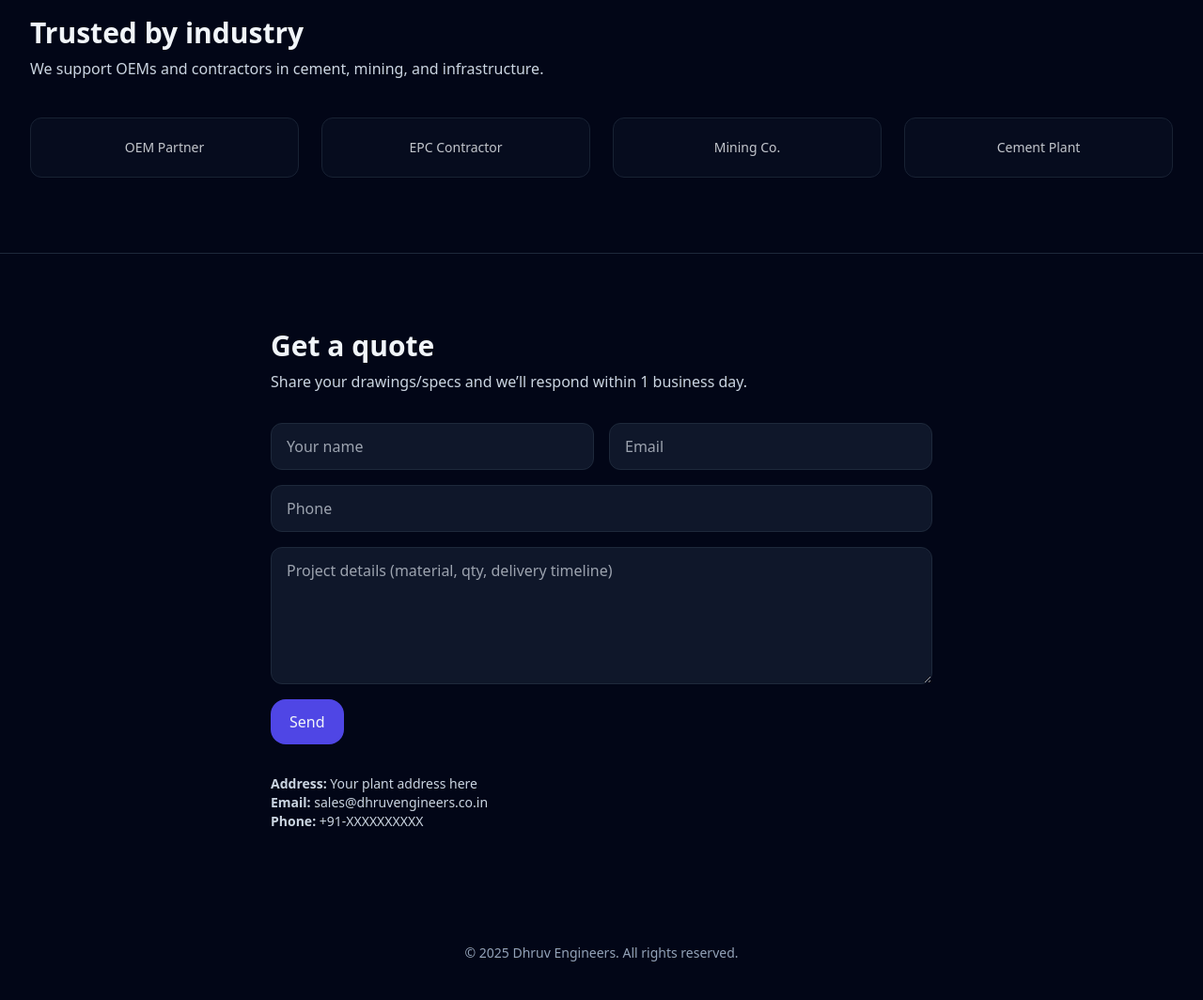
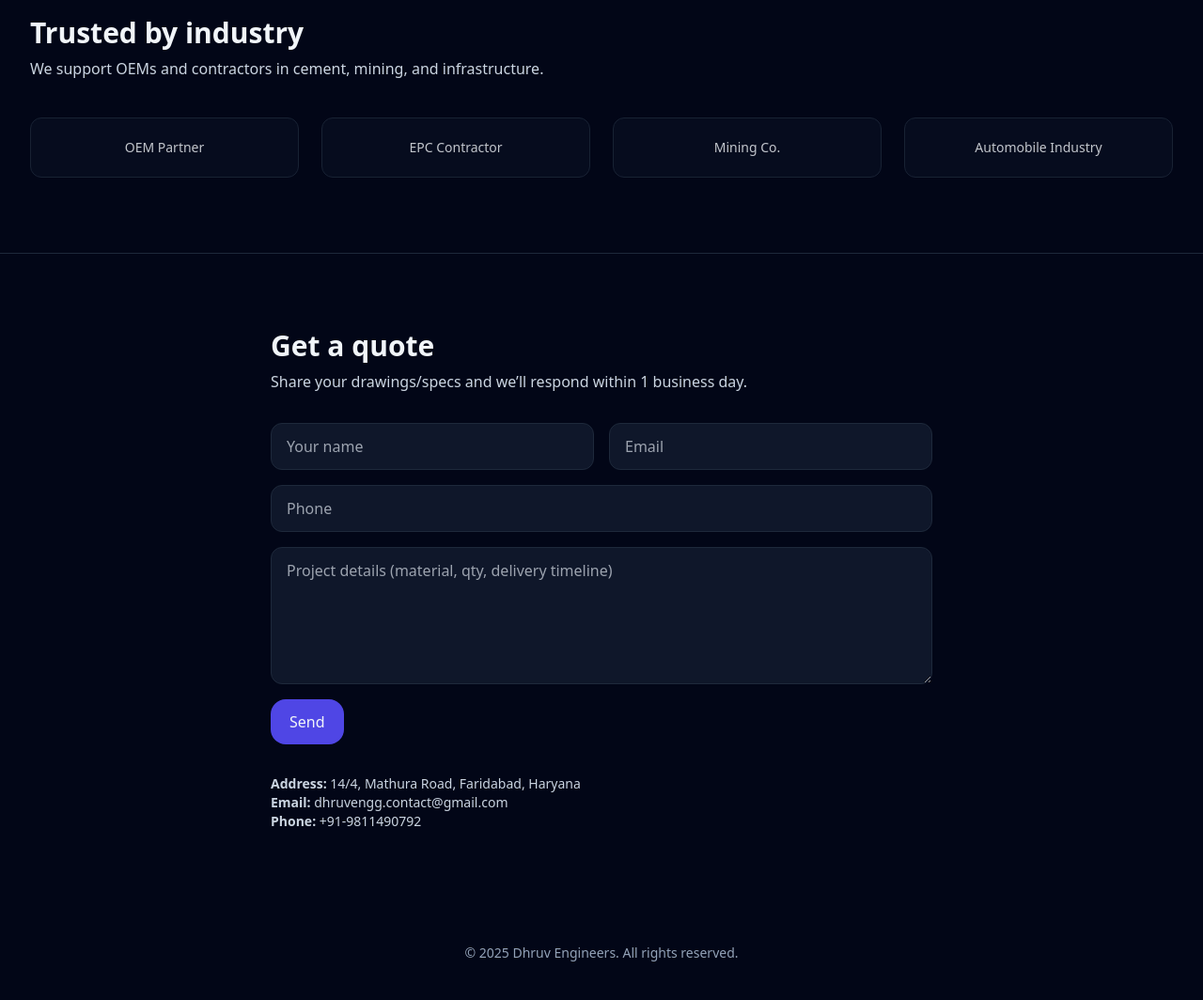
Before and after one commit to dhruvenggcontact/Dhruv_Engineers, a plain HTML site: page index.html in a window 1280 px wide. Shown: the part 1640-2704 px from the top of the page at 94% size. Drawn offline with nearby package versions, Linux system fonts and the light colour scheme.

Commit message:
Update index.html

```diff
--- a/index.html
+++ b/index.html
@@ -164,7 +164,7 @@
         <div class="rounded-xl bg-slate-900/50 border border-slate-800 h-16 grid place-items-center text-sm">OEM Partner</div>
         <div class="rounded-xl bg-slate-900/50 border border-slate-800 h-16 grid place-items-center text-sm">EPC Contractor</div>
         <div class="rounded-xl bg-slate-900/50 border border-slate-800 h-16 grid place-items-center text-sm">Mining Co.</div>
-        <div class="rounded-xl bg-slate-900/50 border border-slate-800 h-16 grid place-items-center text-sm">Cement Plant</div>
+        <div class="rounded-xl bg-slate-900/50 border border-slate-800 h-16 grid place-items-center text-sm">Automobile Industry</div>
       </div>
     </div>
   </section>
@@ -184,9 +184,9 @@
         <button class="justify-self-start bg-brand-600 hover:bg-brand-700 px-5 py-3 rounded-2xl font-medium">Send</button>
       </form>
       <div class="mt-8 text-sm text-slate-300">
-        <p><strong>Address:</strong> Your plant address here</p>
-        <p><strong>Email:</strong> sales@dhruvengineers.co.in</p>
-        <p><strong>Phone:</strong> +91-XXXXXXXXXX</p>
+        <p><strong>Address:</strong> 14/4, Mathura Road, Faridabad, Haryana</p>
+        <p><strong>Email:</strong> dhruvengg.contact@gmail.com</p>
+        <p><strong>Phone:</strong> +91-9811490792</p>
       </div>
     </div>
   </section>
```
